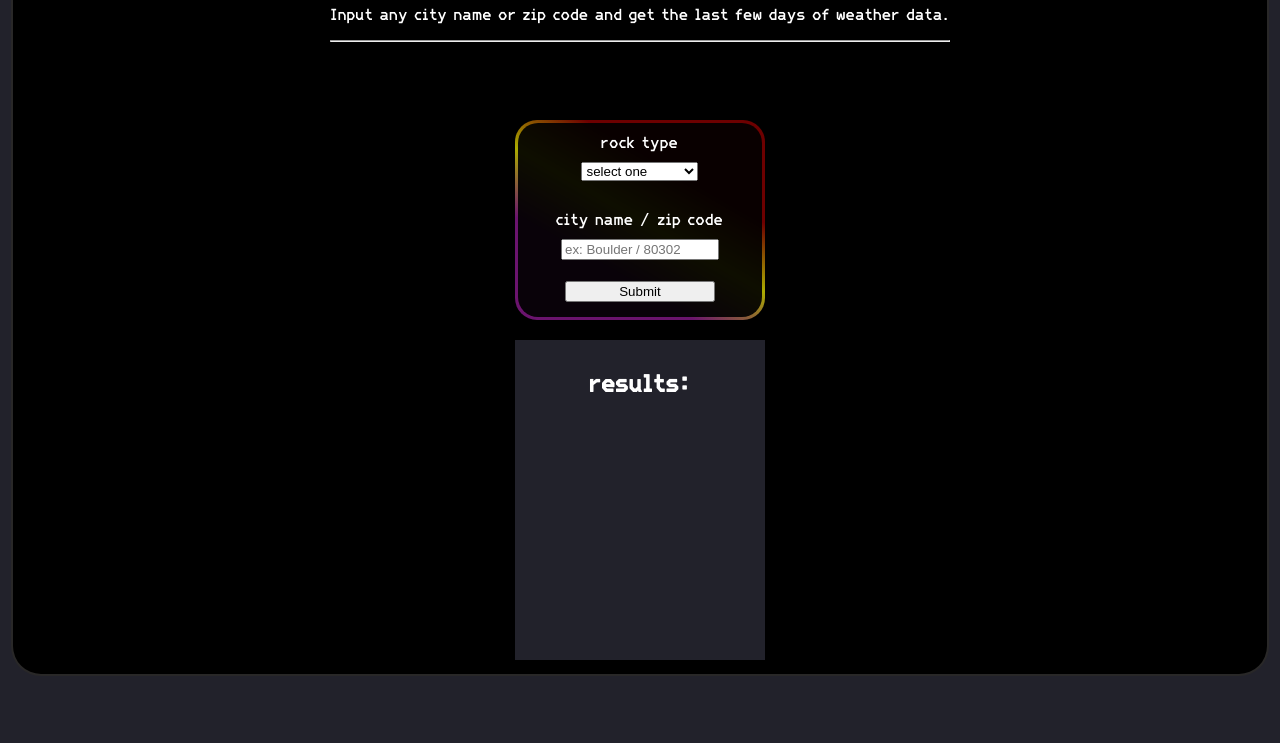
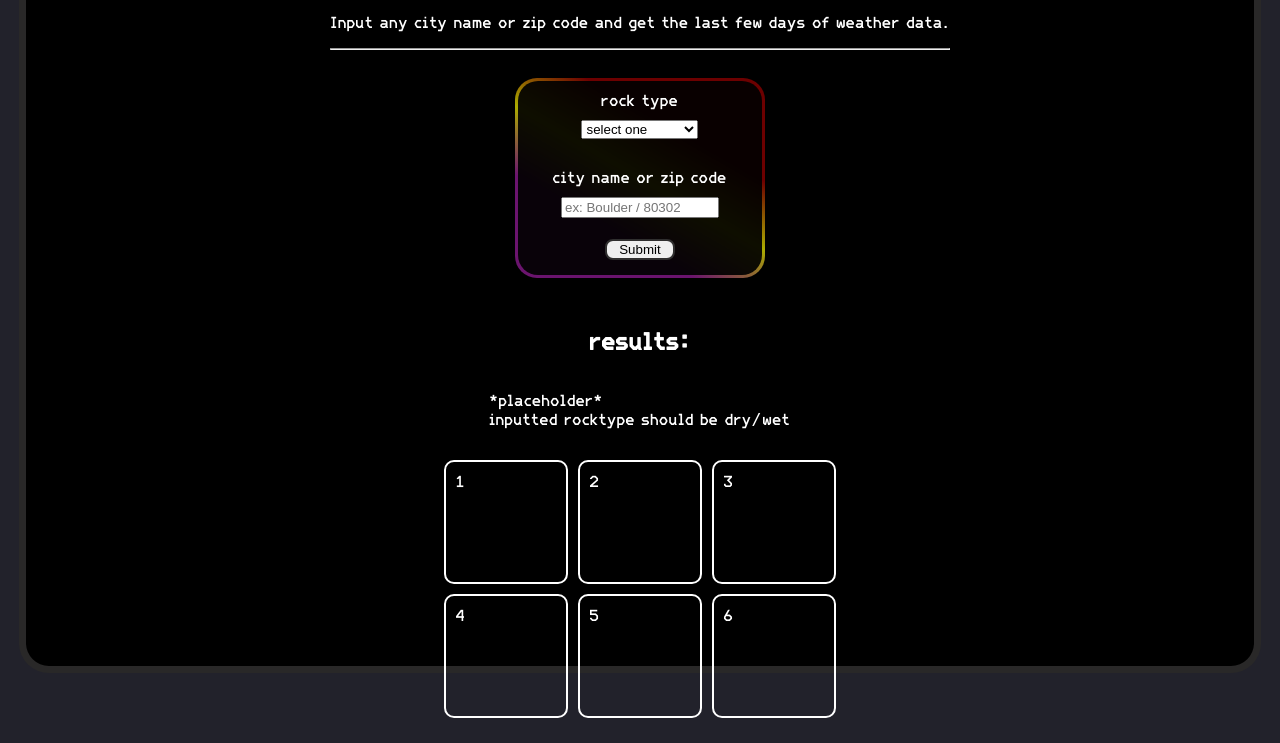
Before and after one commit to bocsir/dry-enough, a plain HTML site: page index.html in a window 1280 px wide. Shown: the part 118-861 px from the top of the page. Before the commit the page ends 800 px from the top, so only its background shows below. Drawn offline with Linux system fonts and the light colour scheme; a script that the page names is missing.

Commit message:
grid template

```diff
--- a/index.html
+++ b/index.html
@@ -36,7 +36,7 @@
                         <option value = "diabase">Diabase</option>
                     </select>
                     <br>
-                    <label for="location">city name / zip code</label>
+                    <label for="location">city name or zip code</label>
                         <input type="text" id="location" name="location" placeholder="ex: Boulder / 80302">
                         <br>
                     <input type="submit" value="Submit" id="submit">
@@ -45,6 +45,16 @@
 
             <section id="results">
                 <h2>results:</h2>
+                <p>*placeholder*<br>inputted rocktype should be dry/wet</p>
+                <div id="weather-grid">
+                    <div class="weather-item">1</div>
+                    <div class="weather-item">2</div>
+                    <div class="weather-item">3</div>
+                    <div class="weather-item">4</div>
+                    <div class="weather-item">5</div>
+                    <div class="weather-item">6</div>
+
+                </div>
             </section>
         </main>
 
--- a/style.css
+++ b/style.css
@@ -16,15 +16,23 @@ body {
     justify-content: center;
 }
 
+main {
+    display: flex;
+    flex-direction: column;
+    align-items: center;
+    justify-content: center;
+
+}
+
+
 #body-border {
     position: absolute;
-    z-index: 100;
-    width: 98%;
-    height: 98%;
+    width: 96%;
+    height: 96%;
     display: flex;
     align-items: center;
     flex-direction: column;
-    border: 2px solid rgba(48, 47, 47, 0.856);
+    border: 7px solid rgba(48, 47, 47, 0.856);
     background-color: black;
     border-radius: 30px;
 }
@@ -34,7 +42,7 @@ header {
 }
 
 #form-border {
-    margin-top: 70px;
+    margin-top: 20px;
     width: 250px;
     height: 200px;
     display: flex;
@@ -68,6 +76,9 @@ form label {
 #submit {
     position: absolute;
     bottom: 5px;
+    width: 70px;
+    border: 2px solid rgb(48, 47, 47);
+    border-radius: 8px;
 }
 
 #country {
@@ -75,10 +86,25 @@ form label {
 }
 
 #results {
+    position: relative;
     display: flex;
-    justify-content: center;
+    flex-direction: column;
+    align-items: center;
     margin-top: 20px;
     padding: 10px;
-    height: 300px;
-    background-color: rgb(34, 34, 43);
 }
+
+#weather-grid {
+    display: grid;
+    grid-template-columns: auto auto auto;
+    padding: 10px;
+}
+
+.weather-item {
+    margin: 5px;
+    padding: 10px;
+    border: 2px solid white;
+    min-width: 100px;
+    min-height: 100px;
+    border-radius: 10px;
+}
```
